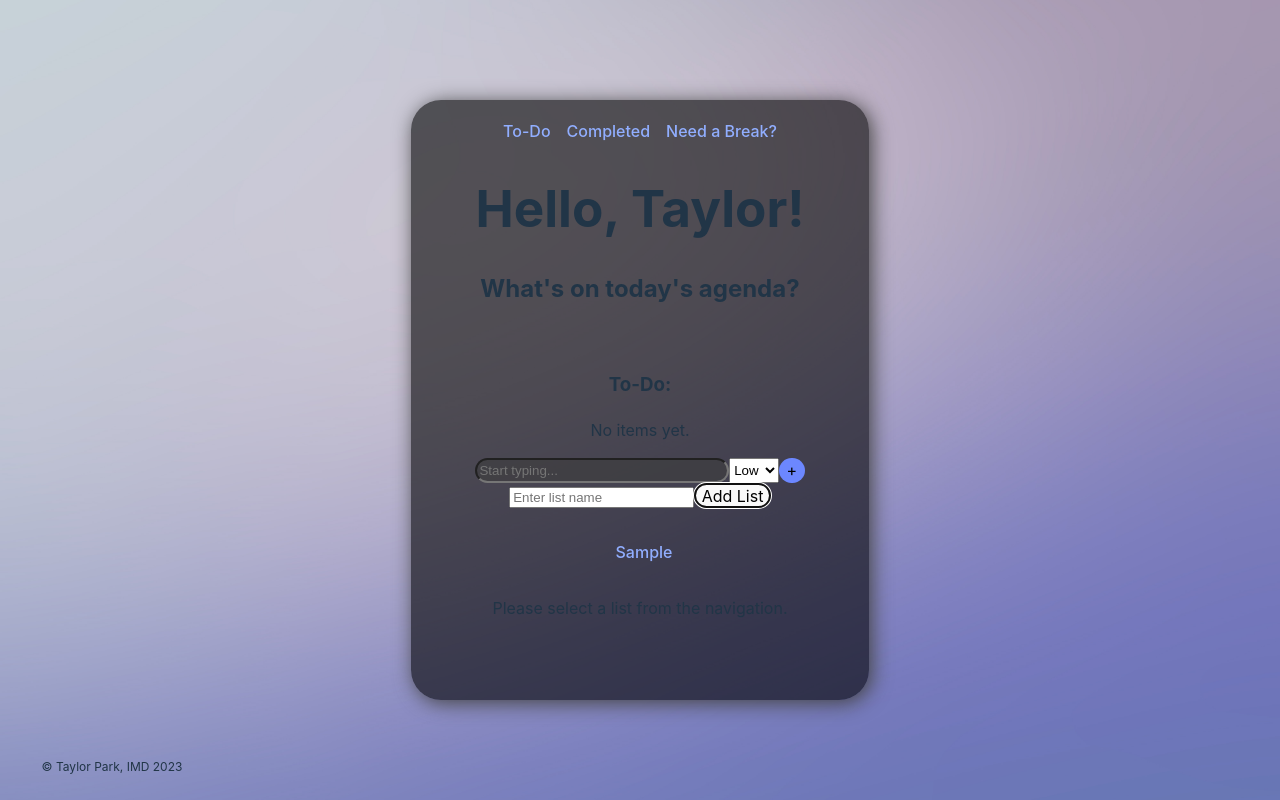
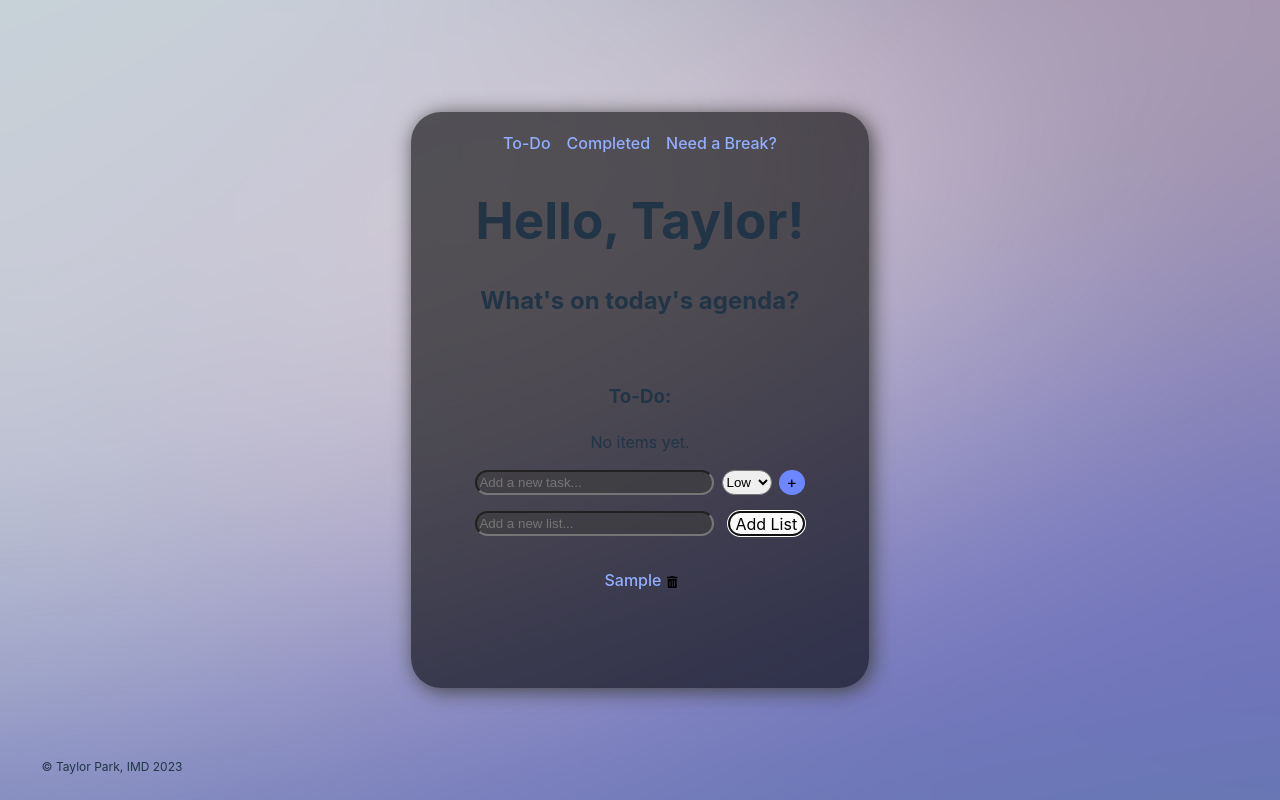
Before and after one commit to park0551/mtm6404-task-manager-park0551, a React (Vite) app: page / in a window 1280 px wide. Both pictures are taken after typing "Sample" into the empty fields and a click on the button "Add List". Built offline with nearby package versions, Linux system fonts and the light colour scheme.

Commit message:
adds delete buttons to lists

```diff
--- a/src/App.css
+++ b/src/App.css
@@ -113,8 +113,12 @@
 
 .input-box{
   border-radius: 30px;
-  width: 80%;
+  width: 70%;
   background-color: rgb(60, 60, 60, 0.6);
+}
+
+.priority-select{
+  border-radius: 30px;
 }
 
 /* style the listNav (nav for newly added lists) */
@@ -130,3 +134,16 @@
   padding: 1em;
   cursor: pointer;
 }
+
+.new-list-form{
+  display: flex;
+  flex-direction: row;
+  justify-content: space-between;
+  margin-top: 1em;
+}
+
+.new-list-input-box{
+  border-radius: 30px;
+  width: 70%;
+  background-color: rgb(60, 60, 60, 0.6);
+}
--- a/src/App.jsx
+++ b/src/App.jsx
@@ -16,6 +16,8 @@ function App() {
   const [selectedList, setSelectedList] = useState(null);
   const [newListName, setNewListName] = useState('');
   const [showCompletedList, setShowCompletedList] = useState(false);
+  const [selectedListId, setSelectedListId] = useState(null);
+
 
   useEffect(() => {
     const storedLists = JSON.parse(localStorage.getItem('lists') || '[]');
@@ -57,29 +59,44 @@ function App() {
   };
 
   const handleListSelect = (list) => {
-    setSelectedList(list);
+    setSelectedListId(list.id);
     setShowCompletedList(false);
   };
 
+  const handleListDelete = (listId) => {
+    const updatedLists = lists.filter(list => list.id !== listId);
+    setLists(updatedLists);
+
+    localStorage.setItem('lists', JSON.stringify(updatedLists));
+
+    if (selectedList && selectedList.id === listId) {
+      // if selected list is deleted, select first list in the updated list of lists
+      setSelectedList(updatedLists.length ? updatedLists[0] : null);
+    }
+  };
+
+
+
   return (
-    <ListContext.Provider value={{ lists, selectedList, handleListSelect }}>
+    <ListContext.Provider value={{ lists, selectedListId, handleListSelect }}>
       <div className="appDiv">
         <Navigation />
         <Greeting name="Taylor">
           <h2 className="h2">What's on today's agenda?</h2>
         </Greeting>
-        <TodoList items={selectedList ? selectedList.items : []} onRemove={handleRemoveItem} handleAddItem={handleAddItem} />
-        <NewListForm onAddList={handleAddList} newListName={newListName} setNewListName={setNewListName} />
-        <ListNavigation lists={lists} onListSelect={handleListSelect} />
-
-        {selectedList ? (
-          <ListDisplay list={selectedList} />
+        {selectedListId ? (
+          <ListDisplay list={lists.find(list => list.id === selectedListId)} />
         ) : (
-          <p>Please select a list from the navigation.</p>
+          <>
+            <TodoList items={selectedList ? selectedList.items : []} onRemove={handleRemoveItem} handleAddItem={handleAddItem} />
+            <NewListForm onAddList={handleAddList} newListName={newListName} setNewListName={setNewListName} />
+            <ListNavigation lists={lists} onListSelect={handleListSelect} onListDelete={handleListDelete}/>
+          </>
         )}
       </div>
     </ListContext.Provider>
   );
+
 }
 
 export default App;
--- a/src/components/ListDisplay.jsx
+++ b/src/components/ListDisplay.jsx
@@ -3,24 +3,79 @@ import TodoItem from './TodoItem';
 
 function ListDisplay({ list }) {
   const [items, setItems] = useState([]);
+  const [newItemText, setNewItemText] = useState('');
+  const [newItemPriority, setNewItemPriority] = useState('low');
+  const [loadedFromStorage, setLoadedFromStorage] = useState(false);
 
   useEffect(() => {
     setItems(list.items);
-  }, [list]);
+  }, [list.items]);
 
-  const handleRemoveItem = (itemId) => {
-    const updatedItems = items.filter(item => item.id !== itemId);
+  useEffect(() => {
+    const savedItems = JSON.parse(localStorage.getItem(`todoItems_${list.id}`));
+    if (Array.isArray(savedItems)) {
+      setItems(savedItems);
+      setLoadedFromStorage(true);
+    }
+  }, [list.id]);
+
+  useEffect(() => {
+    if (loadedFromStorage) {
+      localStorage.setItem(`todoItems_${list.id}`, JSON.stringify(items));
+    }
+  }, [items, loadedFromStorage, list.id]);
+
+  const handleInputChange = (event) => {
+    setNewItemText(event.target.value);
+  };
+
+  const handlePriorityChange = (event) => {
+    setNewItemPriority(event.target.value);
+  };
+
+  const handleAddItemClick = () => {
+    const newId = items.length === 0 ? 1 : Math.max(...items.map(item => item.id)) + 1;
+    const newItem = { id: newId, text: newItemText, priority: newItemPriority, completed: false };
+    setItems([...items, newItem]);
+    setNewItemText('');
+    setNewItemPriority('low');
+    localStorage.setItem(`todoItems_${list.id}`, JSON.stringify([...items, newItem]));
+
+  };
+
+  const handleRemoveItem = (id) => {
+    const updatedItems = items.filter(item => item.id !== id);
     setItems(updatedItems);
+    localStorage.setItem(`todoItems_${list.id}`, JSON.stringify(updatedItems));
+  };
+
+  const handleCompletedItem = (item) => {
+    const updatedItems = items.map((currItem) => {
+      if (currItem.id === item.id) {
+        return { ...currItem, completed: !currItem.completed };
+      }
+      return currItem;
+    });
+    setItems(updatedItems);
+    localStorage.setItem(`todoItems_${list.id}`, JSON.stringify(updatedItems));
   };
 
   return (
-    <div>
-      <h2>{list.name}</h2>
+    <div className='todoList'>
+      <h2>{list.name}:</h2>
       <ul>
         {items.map(item => (
-          <TodoItem key={item.id} item={item} onRemove={() => handleRemoveItem(item.id)} />
+          <TodoItem key={item.id} text={item.text} priority={item.priority} completed={item.completed} onRemove={() => handleRemoveItem(item.id)} onCompleted={() => handleCompletedItem(item)} />
         ))}
       </ul>
+      <div className="new-item">
+        <input className="input-box" type="text" value={newItemText} placeholder="Start typing..." onChange={handleInputChange} />
+        <select className="priority-select" value={newItemPriority} onChange={handlePriorityChange}>
+          <option value="low">Low</option>
+          <option value="high">High</option>
+        </select>
+        <button className="newItemBtn" onClick={handleAddItemClick}>+</button>
+      </div>
     </div>
   );
 }
--- a/src/components/ListNavigation.jsx
+++ b/src/components/ListNavigation.jsx
@@ -1,17 +1,22 @@
 import React from 'react';
 
-
-function ListNavigation({ lists, onListSelect }) {
+function ListNavigation({ lists, selectedListId, onListSelect, onListDelete }) {
   const handleListSelect = (list) => {
     onListSelect(list);
   };
+
+  const handleListDelete = (event, listId) => {
+    event.stopPropagation(); // prevent selecting the list when delete btn is clicked
+    onListDelete(listId);
+  }
 
   return (
     <nav>
       <ul className='listNav'>
         {lists.map(list => (
-          <li key={list.id} onClick={() => handleListSelect(list)}><a>
-            {list.name}</a>
+          <li key={list.id} onClick={() => handleListSelect(list)} className={selectedListId === list.id ? 'selected' : ''}>
+            <a>{list.name}</a>
+            <button className='remove-btn' onClick={(event) => handleListDelete(event, list.id)}><i className="fas fa-trash-alt"></i></button>
           </li>
         ))}
       </ul>
--- a/src/components/NewListForm.jsx
+++ b/src/components/NewListForm.jsx
@@ -14,8 +14,8 @@ function NewListForm(props) {
   };
 
   return (
-    <form onSubmit={handleSubmit}>
-      <input type="text" value={newListName} onChange={(event) => setNewListName(event.target.value)} placeholder="Enter list name" />
+    <form onSubmit={handleSubmit} className='new-list-form'>
+      <input className='new-list-input-box' type="text" value={newListName} onChange={(event) => setNewListName(event.target.value)} placeholder="Add a new list..." />
       <button type="submit">Add List</button>
     </form>
   );
--- a/src/components/TodoList.jsx
+++ b/src/components/TodoList.jsx
@@ -79,7 +79,7 @@ function TodoList(props) {
       )}
 
       <div className="new-item">
-        <input className="input-box" type="text" value={newItemText} placeholder="Start typing..." onChange={handleInputChange} />
+        <input className="input-box" type="text" value={newItemText} placeholder="Add a new task..." onChange={handleInputChange} />
         <select className="priority-select" value={newItemPriority} onChange={handlePriorityChange}>
           <option value="low">Low</option>
           <option value="high">High</option>
```
